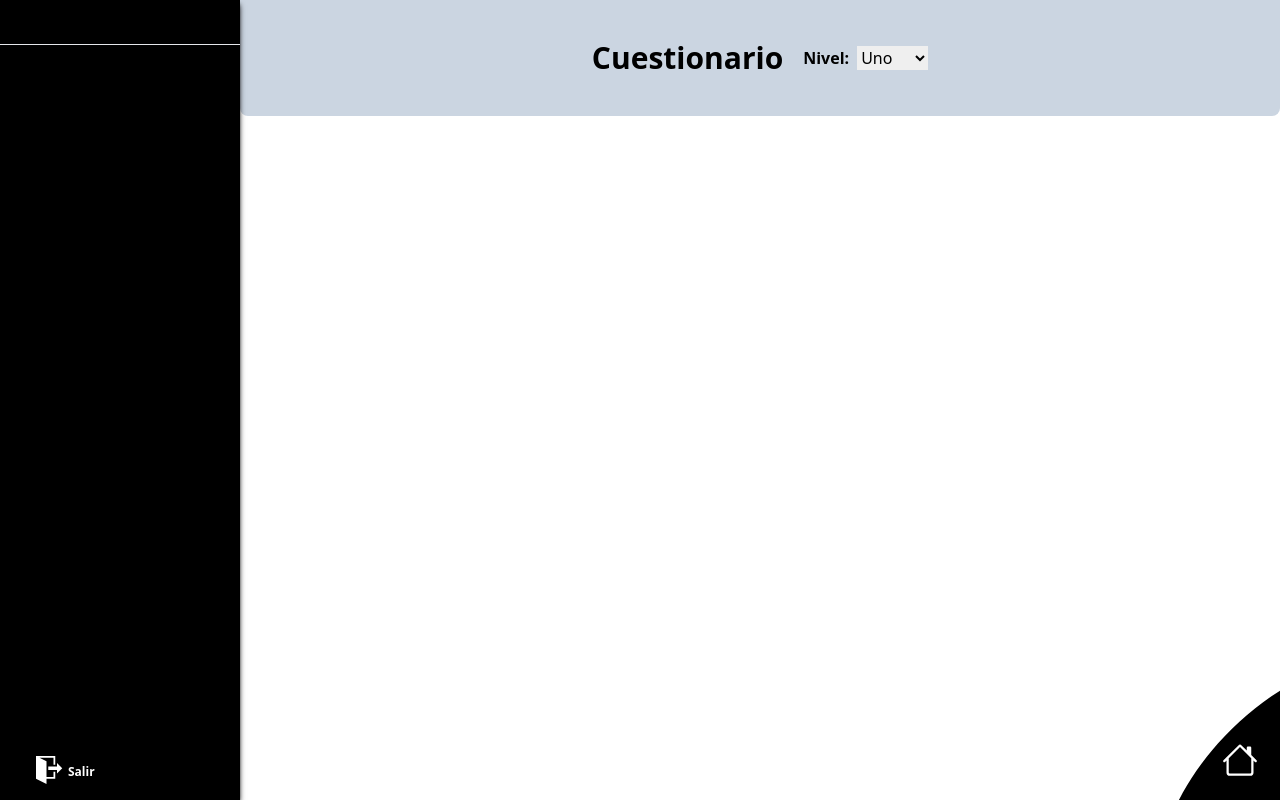
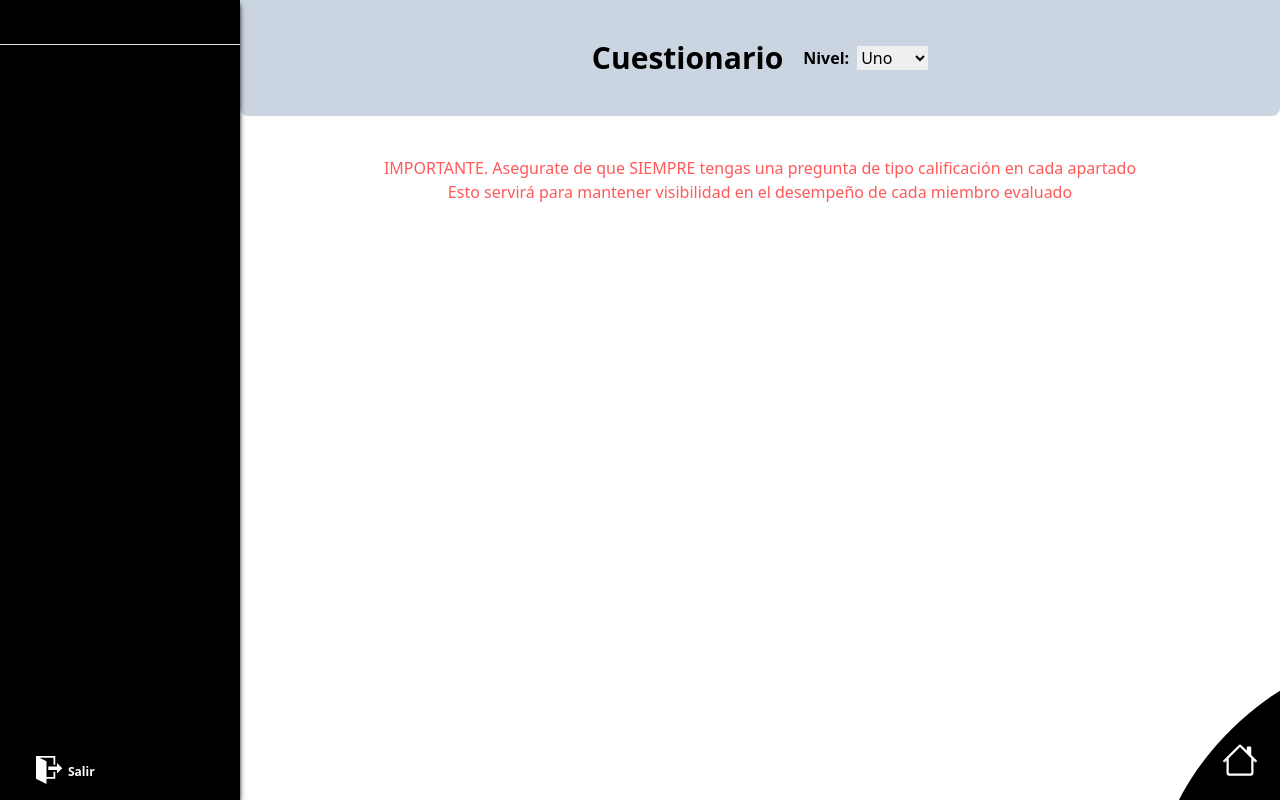
Before and after one commit to Naiztu/Project-Feedback-Zebrands, a Next.js app in the folder Proyecto/client/: page /lead/cuestionario in a window 1280 px wide. Built offline with nearby package versions, Linux system fonts and the light colour scheme.

Commit message:
mensaje advertencia

```diff
--- a/Proyecto/client/pages/lead/cuestionario.js
+++ b/Proyecto/client/pages/lead/cuestionario.js
@@ -28,8 +28,12 @@ export default function Cuestionario() {
             <option value={5.0}>Cinco</option>
           </select>
         </label>
+
       </div>
-
+      <div className="text-center py-10 sm:space-x-5 rounded-b-lg w-3/4 text-secondary-50 mx-auto">
+      IMPORTANTE. Asegurate de que SIEMPRE tengas una pregunta de tipo calificación en cada apartado
+        Esto servirá para mantener visibilidad en el desempeño de cada miembro evaluado
+      </div>
       {isAuthenticated && dimensiones.map((item, index) => (
         <PreguntaDimension Dimension={item} Nivel={nivel} key={index} />
       ))}
```
